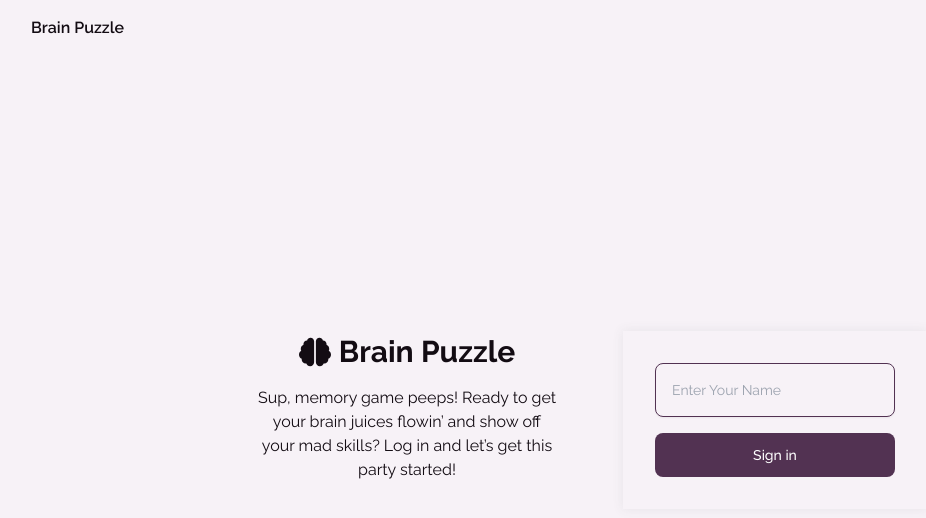
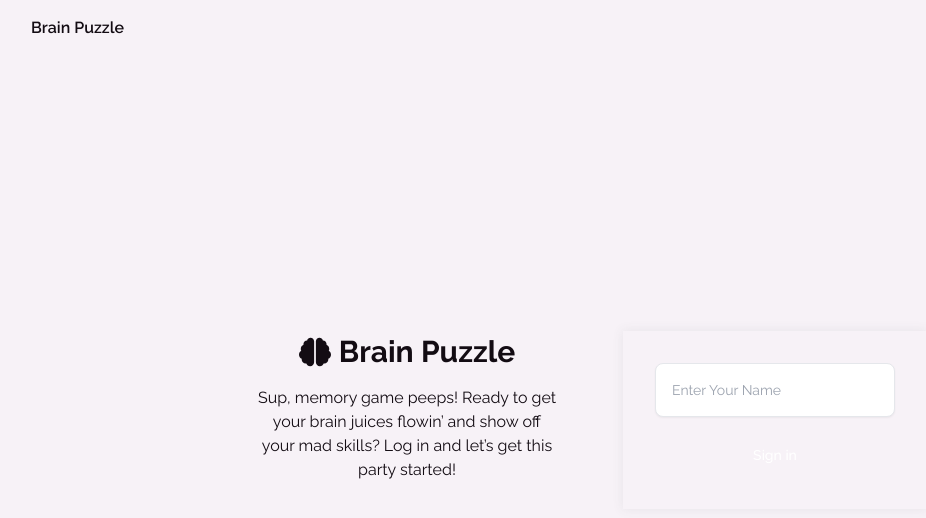
Before and after one commit to mohammed019/brain-puzzle, a React (Vite) app: page / in a window 1280 px wide. Shown: the top 518 px of the page, without its empty margins (49-975 px from the left). Built offline with nearby package versions, Linux system fonts and the light colour scheme.

Commit message:
add dark mode, create button component

```diff
--- a/index.html
+++ b/index.html
@@ -4,9 +4,9 @@
     <meta charset="UTF-8" />
     <link rel="icon" type="image/svg+xml" href="/public/brain_.svg" />
     <meta name="viewport" content="width=device-width, initial-scale=1.0" />
-    <title>Vite + React</title>
+    <title>Puzzle</title>
   </head>
-  <body class="bg-bg-light dark:bg-bg-dark text-text-light dark:text-text-dark">
+  <body class="bg-bg-light-500 dark:bg-bg-dark-500 text-text-light-500 dark:text-text-dark-500">
     <div id="root"></div>
     <script type="module" src="/src/main.jsx"></script>
   </body>
--- /dev/null
+++ b/src/components/common/Button.tsx
@@ -0,0 +1,17 @@
+import React from "react";
+
+/* eslint-disable react/prop-types */
+const Button = ({ title, className, disabled = false, handleClick }) => {
+  return (
+    <button
+      type="button"
+      className={`px-6 pb-2 pt-2.5 text-xs shadow rounded font-medium uppercase leading-normal transition duration-150 ease-in-out focus:outline-none focus:ring-0 bg-transparent border-2 border-primary-light-500 hover:bg-primary-light-500 hover:text-text-dark-500 text-text-light-500 dark:text-text-dark-500 hover:shadow-lg focus:bg-primary-light-600  active:bg-primary-light-700 focus:dark:bg-primary-dark-600 active:dark:bg-primary-dark-700  ${className}`}
+      disabled={disabled}
+      onClick={handleClick}
+    >
+      {title}
+    </button>
+  );
+};
+
+export default Button;
--- a/src/components/Card.jsx
+++ b/src/components/game/GameCard.jsx
@@ -1,8 +1,8 @@
 /* eslint-disable react/prop-types */
 
-import "./card.css";
+import "./GameCard.css";
 
-const Card = ({ card, handleChoice, flipped, disabled }) => {
+const GameCard = ({ card, handleChoice, flipped, disabled }) => {
   const handleClick = () => {
     if (!disabled) {
       handleChoice(card);
@@ -23,4 +23,4 @@ const Card = ({ card, handleChoice, flipped, disabled }) => {
   );
 };
 
-export default Card;
+export default GameCard;
--- a/tailwind.config.js
+++ b/tailwind.config.js
@@ -6,26 +6,57 @@ export default {
     extend: {
       colors: {
         text: {
-          light: "#130c13",
-          dark: "#f7f2f7",
+          light: {
+            500: "#130c13",
+            600: "#110a11",
+            700: "#0f090f",
+          },
+          dark: {
+            500: "#f7f2f7",
+            600: "#ded9de",
+            700: "#c5c1c5",
+          },
         },
         bg: {
-          light: "#f7f2f7",
-          dark: "#130c13",
+          light: {
+            500: "#f7f2f7",
+            600: "#ded9de",
+            700: "#c5c1c5",
+          },
+          dark: {
+            500: "#130c13",
+            600: "#110a11",
+            700: "#0f090f",
+          },
         },
         primary: {
-          light: "#523252",
-          "light-600": "#521252",
-          dark: "#523252",
-          "dark-600": "#521252",
+          light: {
+            500: "#523252",
+            600: "#492d49",
+            700: "#412841",
+          },
+          dark: {
+            500: "#523252",
+            600: "#492d49",
+            700: "#412841",
+          },
         },
         secondary: {
-          light: "#e5d7e5",
-          dark: "#160e16",
+          light: {
+            500: "#e5d7e5",
+            600: "#cec1ce",
+            700: "#b7acb7",
+          },
+          dark: {
+            500: "#160e16",
+            600: "#130c13",
+            700: "#110b11",
+          },
         },
         accent: {
-          light: "#362136",
-          dark: "#362136",
+          500: "#362136",
+          600: "#301d30",
+          700: "#2b1a2b",
         },
       },
     },
```
Also changed, not shown: src/components/game/GameCard.css (renamed from src/components/card.css).
